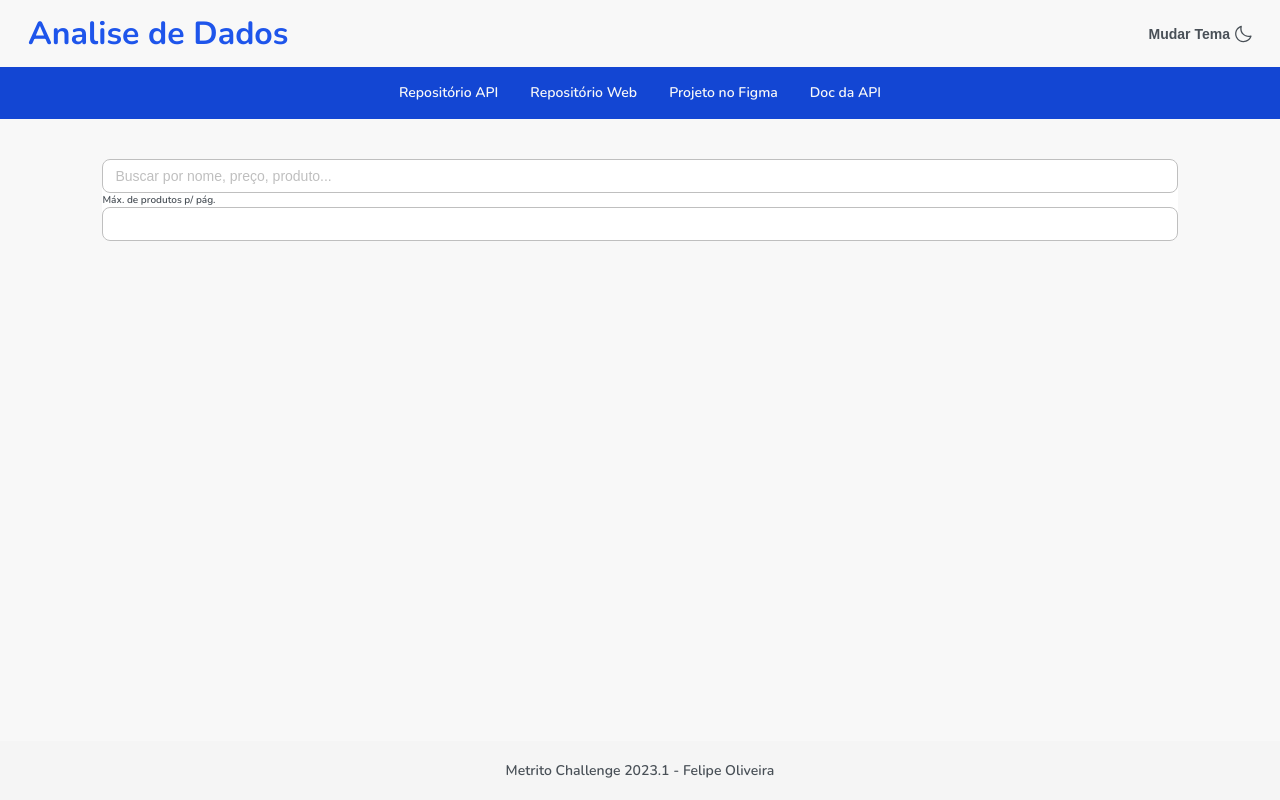
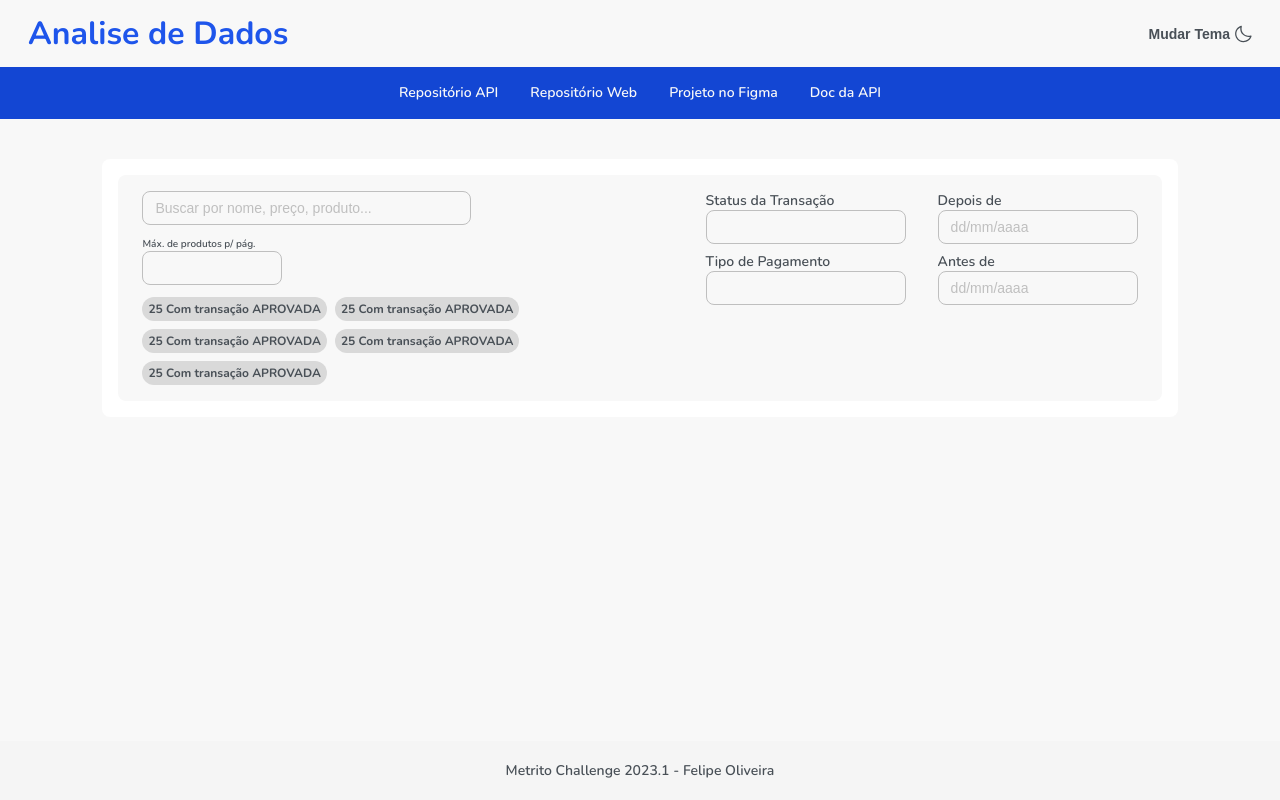
Before and after one commit to Felipstein/metrito-challenge-frontend, a React (Vite) app: page / in a window 1280 px wide. Built offline with nearby package versions, Linux system fonts and the light colour scheme.

Commit message:
✨ feat: added header of home page

```diff
--- /dev/null
+++ b/src/components/Tag/index.tsx
@@ -0,0 +1,13 @@
+import React from 'react';
+
+import { TagProps } from './types';
+import * as S from './styles';
+
+export const Tag: React.FC<TagProps> = ({ text }) => {
+
+  return (
+    <S.Container>
+      {text}
+    </S.Container>
+  );
+};
--- /dev/null
+++ b/src/components/Tag/styles.ts
@@ -0,0 +1,14 @@
+import styled from 'styled-components';
+
+export const Container = styled.span`
+  display: inline-block;
+
+  padding: 0.4rem 0.6rem;
+  border-radius: 16px;
+
+  font-size: ${({ theme }) => theme.typograph.size.sm};
+
+  background-color: ${({ theme }) => theme.anatomy.colors.tag.background};
+  color: ${({ theme }) => theme.anatomy.colors.tag.text};
+  font-weight: 700;
+`;
--- /dev/null
+++ b/src/components/Tag/types.ts
@@ -0,0 +1,3 @@
+export interface TagProps {
+  text: string;
+}
--- a/src/pages/Home/index.tsx
+++ b/src/pages/Home/index.tsx
@@ -1,5 +1,6 @@
 import React from 'react';
 import { Input } from '../../components/Input';
+import { Tag } from '../../components/Tag';
 
 import * as S from './styles';
 
@@ -8,12 +9,15 @@ export const Home: React.FC = () => {
     <S.Container>
       <S.HeaderContainer>
         <div className="search-and-info">
+          <div className="search-input">
             <Input
               name='search'
               type='text'
               placeholder='Buscar por nome, preço, produto...'
             />
+          </div>
 
+          <div className="max-results-input">
             <Input
               name='max-results'
               type='number'
@@ -22,6 +26,47 @@ export const Home: React.FC = () => {
               min={0}
             />
           </div>
+
+          <div className="tags">
+            <Tag text='25 Com transação APROVADA' />
+            <Tag text='25 Com transação APROVADA' />
+            <Tag text='25 Com transação APROVADA' />
+            <Tag text='25 Com transação APROVADA' />
+            <Tag text='25 Com transação APROVADA' />
+          </div>
+        </div>
+
+        <div className="filters">
+          <div className="filter-group">
+            <Input
+              name='transaction-status'
+              type="text"
+              label='Status da Transação'
+            />
+
+            <Input
+              name='payment-type'
+              type="text"
+              label='Tipo de Pagamento'
+            />
+          </div>
+
+          <div className="filter-group">
+            <Input
+              name='start-date'
+              type="text"
+              label='Depois de'
+              placeholder='dd/mm/aaaa'
+            />
+
+            <Input
+              name='end-date'
+              type="text"
+              label='Antes de'
+              placeholder='dd/mm/aaaa'
+            />
+          </div>
+        </div>
       </S.HeaderContainer>
     </S.Container>
   );
--- a/src/pages/Home/styles.ts
+++ b/src/pages/Home/styles.ts
@@ -3,7 +3,54 @@ import styled from 'styled-components';
 export const Container = styled.main`
   background-color: ${({ theme }) => theme.anatomy.colors.homePage.contentBackground};
   border-radius: 8px;
+
+  padding: 1.6rem;
 `;
 
 export const HeaderContainer = styled.header`
+  background-color: ${({ theme }) => theme.anatomy.colors.homePage.contentHeaderBackground};
+  border-radius: 8px;
+
+  padding: 1.6rem 2.4rem;
+
+  display: flex;
+  gap: 1.6rem;
+
+  .search-and-info {
+    flex: 1;
+
+    display: flex;
+    flex-direction: column;
+    gap: 1.2rem;
+
+    .search-input {
+      max-width: 60%;
+      min-width: 20rem;
+    }
+
+    .max-results-input {
+      width: 14rem;
+    }
+
+    .tags {
+      display: flex;
+      align-items: center;
+      gap: 0.8rem;
+
+      flex-wrap: wrap;
+    }
+  }
+
+  .filters {
+    display: flex;
+    gap: 3.2rem;
+
+    .filter-group {
+      display: flex;
+      flex-direction: column;
+      gap: 0.8rem;
+
+      width: 20rem;
+    }
+  }
 `;
```
Lines whose indentation alone changed are shown as unchanged.
